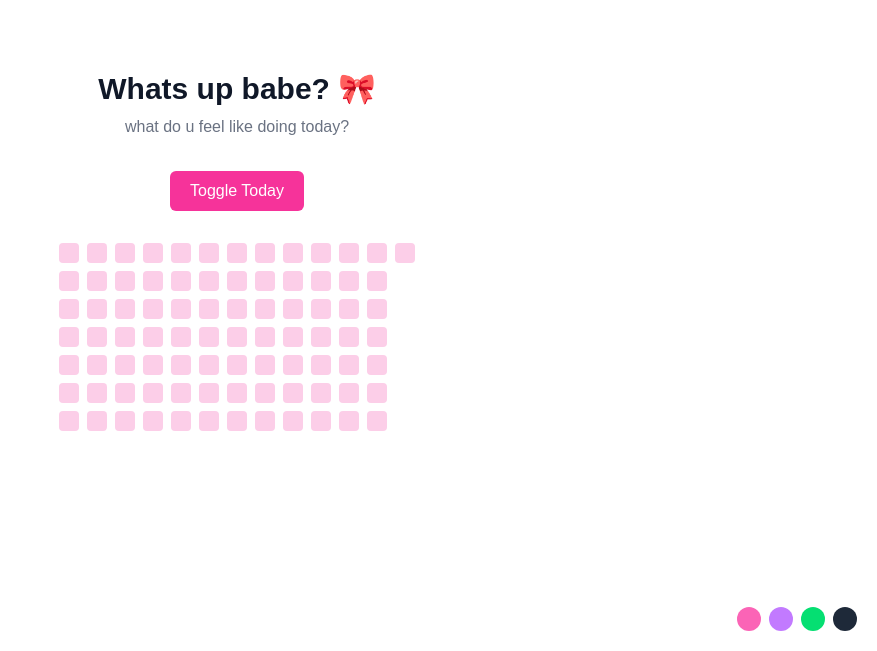
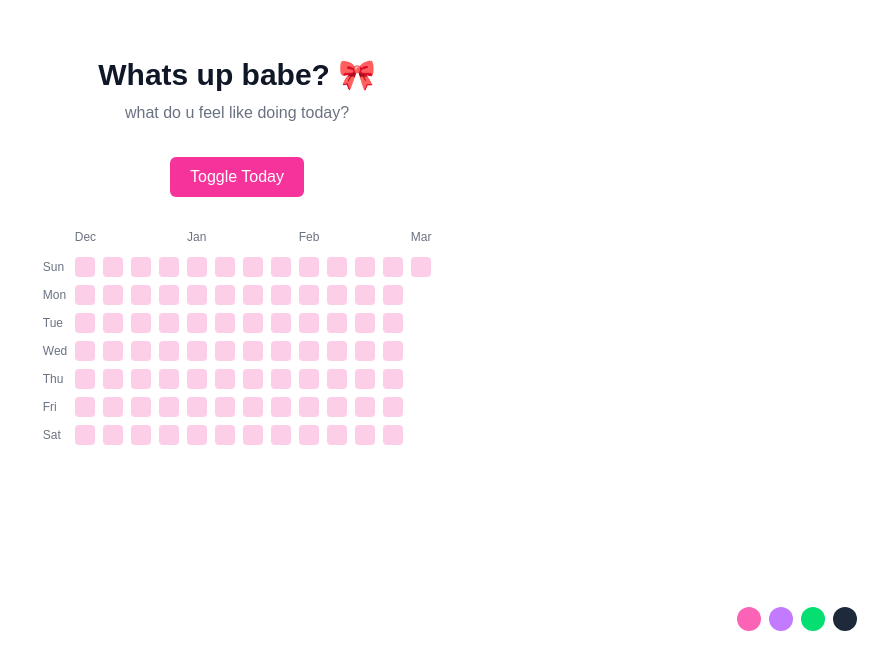
Before and after one commit to kajalsanwalll/my-dashboard, a Next.js app: page / in a window 1280 px wide. Shown: the part 149-800 px from the top of the page, without its empty margins (403-1280 px from the left). Built offline with nearby package versions, Linux system fonts and the light colour scheme.

Commit message:
git style cal added

```diff
--- a/app/components/Dashboard.tsx
+++ b/app/components/Dashboard.tsx
@@ -1,52 +1,48 @@
 "use client";
 
-import { useMemo, useState } from "react";
+import { useEffect, useState } from "react";
 
 type StreakData = {
   dates: string[];
 };
 
 export default function Dashboard() {
-  const [dates, setDates] = useState<string[]>(() => {
-    if (typeof window === "undefined") return [];
+  const [dates, setDates] = useState<string[]>([]);
+  const [today, setToday] = useState<Date | null>(null);
 
+  // ✅ Use a function to safely load localStorage once
+  useEffect(() => {
+    const init = () => {
       const stored = window.localStorage.getItem("streakData");
       const parsed: StreakData = stored
         ? JSON.parse(stored)
         : { dates: [] };
 
-    return parsed.dates;
-  });
+      // Only set state if changed (prevents unnecessary rerender warning)
+      setDates(parsed.dates);
+      setToday(new Date());
+    };
 
-  const today = useMemo(() => new Date(), []);
+    init();
+  }, []);
 
-  function toggleToday() {
+  if (!today) return null; // wait until client renders
+
+  const toggleToday = () => {
     const iso = today.toISOString().split("T")[0];
-
-    let updated: string[];
-
-    if (dates.includes(iso)) {
-      updated = dates.filter((d) => d !== iso);
-    } else {
-      updated = [...dates, iso];
-    }
+    const updated = dates.includes(iso)
+      ? dates.filter((d) => d !== iso)
+      : [...dates, iso];
 
     setDates(updated);
-    window.localStorage.setItem(
-      "streakData",
-      JSON.stringify({ dates: updated })
-    );
-  }
+    window.localStorage.setItem("streakData", JSON.stringify({ dates: updated }));
+  };
 
   return (
     <main className="min-h-screen flex flex-col items-center justify-center bg-white text-gray-900 space-y-8 p-8">
       <div className="text-center space-y-2">
-        <h1 className="text-3xl font-semibold">
-          Whats up babe? 🎀
-        </h1>
-        <p className="text-gray-500">
-          what do u feel like doing today?
-        </p>
+        <h1 className="text-3xl font-semibold">Whats up babe? 🎀</h1>
+        <p className="text-gray-500">what do u feel like doing today?</p>
       </div>
 
       <button
@@ -61,26 +57,16 @@ export default function Dashboard() {
   );
 }
 
-function CalendarGrid({
-  dates,
-  today,
-}: {
-  dates: string[];
-  today: Date;
-}) {
-  // Show last 12 weeks
+function CalendarGrid({ dates, today }: { dates: string[]; today: Date }) {
   const weeksToShow = 12;
 
-  // Clone today so we don't mutate it
   const endDate = new Date(today);
 
-  // Go back X weeks
   const startDate = new Date(today);
   startDate.setDate(today.getDate() - weeksToShow * 7);
 
-  // Align to previous Sunday (GitHub style)
-  const dayOfWeek = startDate.getDay(); // 0 = Sunday
-  startDate.setDate(startDate.getDate() - dayOfWeek);
+  // Align to Sunday
+  startDate.setDate(startDate.getDate() - startDate.getDay());
 
   const allDates: Date[] = [];
   const current = new Date(startDate);
@@ -90,13 +76,52 @@ function CalendarGrid({
     current.setDate(current.getDate() + 1);
   }
 
-  // Group into proper weeks (Sun → Sat columns)
+  // Group into weeks
   const weeks: Date[][] = [];
   for (let i = 0; i < allDates.length; i += 7) {
     weeks.push(allDates.slice(i, i + 7));
   }
 
+  // Month labels
+  const monthLabels: { index: number; label: string }[] = [];
+  weeks.forEach((week, i) => {
+    const firstDay = week[0];
+    const prevWeek = weeks[i - 1];
+    if (i === 0 || firstDay.getMonth() !== prevWeek?.[0].getMonth()) {
+      monthLabels.push({
+        index: i,
+        label: firstDay.toLocaleString("default", { month: "short" }),
+      });
+    }
+  });
+
+  const weekdays = ["Sun", "Mon", "Tue", "Wed", "Thu", "Fri", "Sat"];
+
   return (
+    <div className="flex flex-col gap-3">
+      {/* Month Labels */}
+      <div className="flex gap-2 ml-8 text-xs text-gray-500">
+        {weeks.map((_, i) => {
+          const month = monthLabels.find((m) => m.index === i);
+          return (
+            <div key={i} className="w-5 text-center">
+              {month ? month.label : ""}
+            </div>
+          );
+        })}
+      </div>
+
+      <div className="flex gap-2">
+        {/* Weekday Labels */}
+        <div className="flex flex-col gap-2 text-xs text-gray-500">
+          {weekdays.map((day) => (
+            <div key={day} className="h-5 flex items-center">
+              {day}
+            </div>
+          ))}
+        </div>
+
+        {/* Calendar Grid */}
         <div className="flex gap-2 overflow-x-auto">
           {weeks.map((week, weekIndex) => (
             <div key={weekIndex} className="flex flex-col gap-2">
@@ -115,12 +140,14 @@ function CalendarGrid({
                         ? "bg-pink-500"
                         : "bg-pink-200"
                     }`}
-                title={date.toDateString()} // real readable date on hover
+                    title={date.toDateString()}
                   />
                 );
               })}
             </div>
           ))}
         </div>
+      </div>
+    </div>
   );
 }
```
Lines whose indentation alone changed are shown as unchanged.
